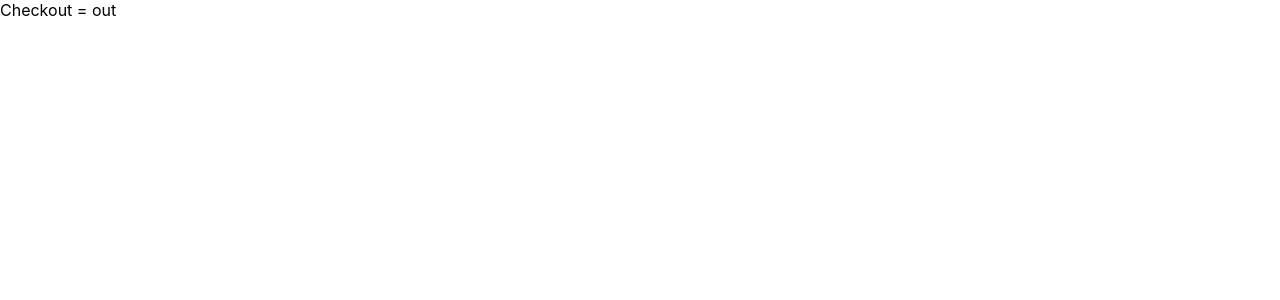
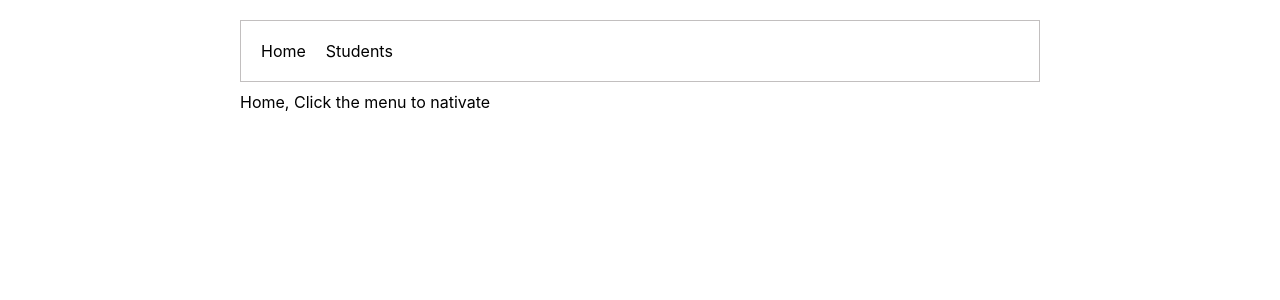
Before and after one commit to TBK0749/react-git, a React (Create React App) app: page / in a window 1280 px wide. Shown: the top 300 px of the page. Built offline with nearby package versions, Linux system fonts and the light colour scheme.

Commit message:
Add React router and some boilerplate for navigation

```diff
--- a/package.json
+++ b/package.json
@@ -8,6 +8,7 @@
     "@testing-library/user-event": "^12.8.3",
     "react": "^17.0.2",
     "react-dom": "^17.0.2",
+    "react-router-dom": "^5.3.0",
     "react-scripts": "4.0.3",
     "web-vitals": "^1.1.2"
   },
--- a/src/App.css
+++ b/src/App.css
@@ -1,38 +1,26 @@
-.App {
-  text-align: center;
+.container {
+  margin-top: 20px;
+  max-width: 800px;
+  margin-left: auto;
+  margin-right: auto;
 }
 
-.App-logo {
-  height: 40vmin;
-  pointer-events: none;
+.menu {
+  display: flex;
+  gap: 20px;
+  border: 1px solid #c2bfbf;
+  padding: 20px;
 }
 
-@media (prefers-reduced-motion: no-preference) {
-  .App-logo {
-    animation: App-logo-spin infinite 20s linear;
-  }
+a {
+  text-decoration: none;
+  color: black;
 }
 
-.App-header {
-  background-color: #282c34;
-  min-height: 100vh;
-  display: flex;
-  flex-direction: column;
-  align-items: center;
-  justify-content: center;
-  font-size: calc(10px + 2vmin);
-  color: white;
+a:hover {
+  text-decoration: underline;
 }
 
-.App-link {
-  color: #61dafb;
+.content {
+  margin-top: 10px;
 }
-
-@keyframes App-logo-spin {
-  from {
-    transform: rotate(0deg);
-  }
-  to {
-    transform: rotate(360deg);
-  }
-}
--- a/src/App.js
+++ b/src/App.js
@@ -1,10 +1,45 @@
 
+import React from "react";
 import './App.css';
+import {
+  BrowserRouter as Router,
+  Switch,
+  Route,
+  Link
+} from "react-router-dom";
+import StudentDetails from './pages/StudentDetails';
+import Students from './pages/Students';
+import Home from './pages/Home';
 
 function App() {
   return (
-    <div>
-      Checkout = out
+    <div className="container">
+      <Router>
+        <div>
+          <div className="menu">
+            <div className="menu__item">
+              <Link to="/">Home</Link>
+            </div>
+            <div className="menu__item">
+              <Link to="/students">Students</Link>
+            </div>
+          </div>
+
+          <div className="content">
+            <Switch>
+              <Route exact path="/students/:id">
+                <StudentDetails />
+              </Route>
+              <Route exact path="/students">
+                <Students />
+              </Route>
+              <Route exact path="/">
+                <Home />
+              </Route>
+            </Switch>
+          </div>
+        </div>
+      </Router>
     </div>
   );
 }
--- /dev/null
+++ b/src/data/students.js
@@ -0,0 +1,5 @@
+export const students = [
+  {id: 1, name: 'John Doe', bio: 'John is a man'},
+  {id: 2, name: 'Jane Doe', bio: 'Jane is a girl'},
+  {id: 3, name: 'Marie Joshoua', bio: 'Marie is a girl/man'},
+];
--- /dev/null
+++ b/src/pages/Home.js
@@ -0,0 +1,7 @@
+export default function Home() {
+  return (
+    <div>
+      Home, Click the menu to nativate
+    </div>
+  );
+}
--- /dev/null
+++ b/src/pages/StudentDetails.js
@@ -0,0 +1,9 @@
+import { useParams } from "react-router";
+
+export default function StudentDetails() {
+  const { id } = useParams();
+
+  return (
+    <div>Student Details: {id}</div>
+  );
+}
--- /dev/null
+++ b/src/pages/Students.js
@@ -0,0 +1,13 @@
+import { useEffect } from "react";
+import { students } from "../data/students";
+
+export default function Students() {
+  useEffect(() => {
+    // Get student from '../data/students'
+    console.log(students);
+  }, []);
+
+  return (
+    <div>Show all students here</div>
+  );
+}
```
Also changed, not shown: 1 other file (tests, documents, lock files or other folders).
